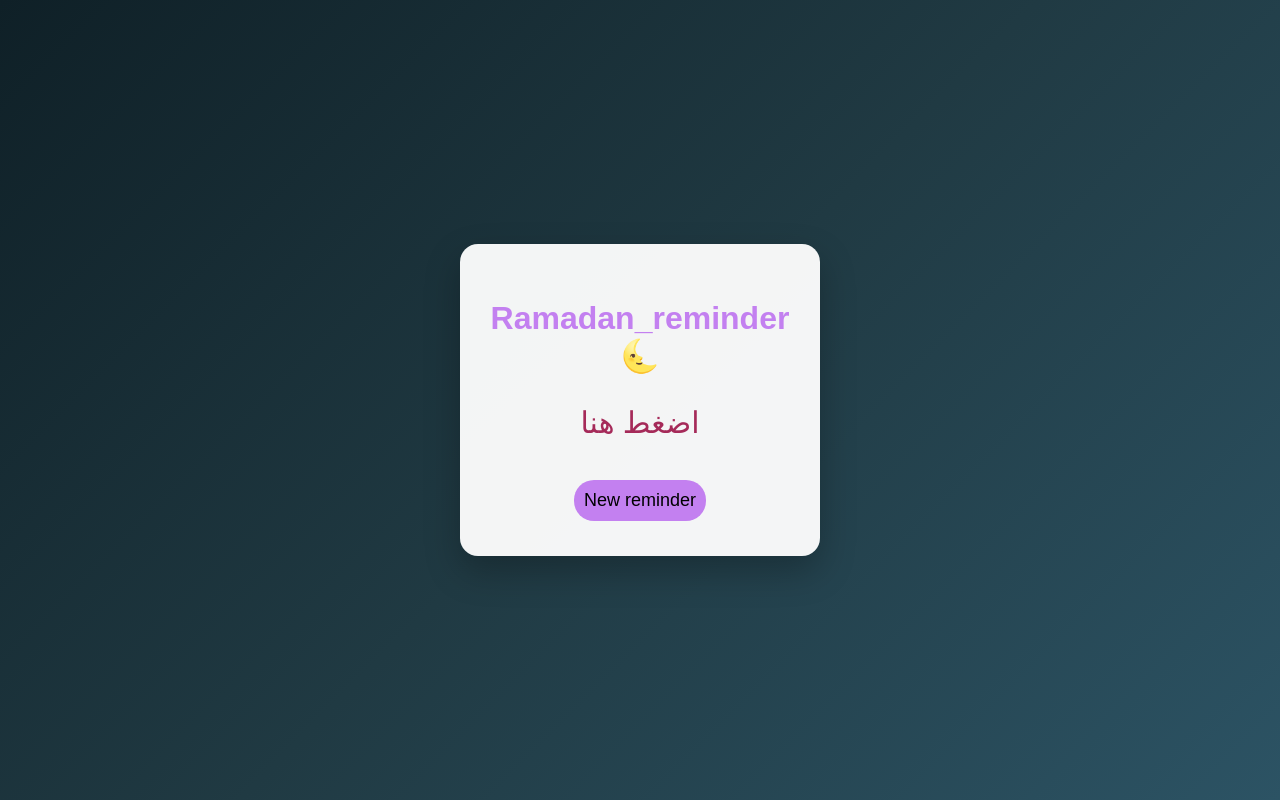
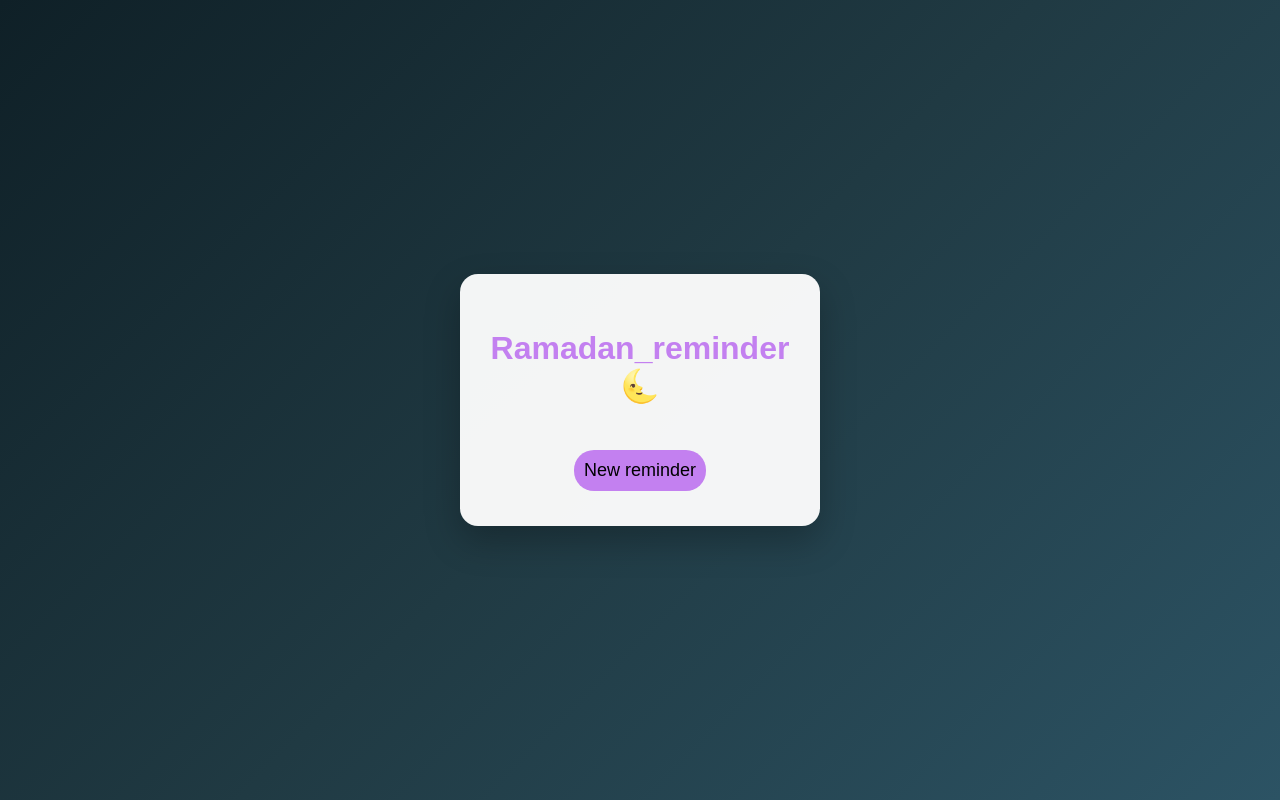
Before and after one commit to bea99318-alt/ramadan-reminder, a plain HTML site: page index.html in a window 1280 px wide. Drawn offline with Linux system fonts and the light colour scheme.

Commit message:
Add files via upload

```diff
--- a/index.html
+++ b/index.html
@@ -8,7 +8,7 @@
     <body>
         <div class="card">
             <h1>Ramadan_reminder🌜</h1>
-            <p id="reminder">اضغط هنا</p>
+            <p id="reminder"></p>
             <button onclick="showreminder()">New reminder</button>
         </div>
         <script src="script.js"></script>
```
